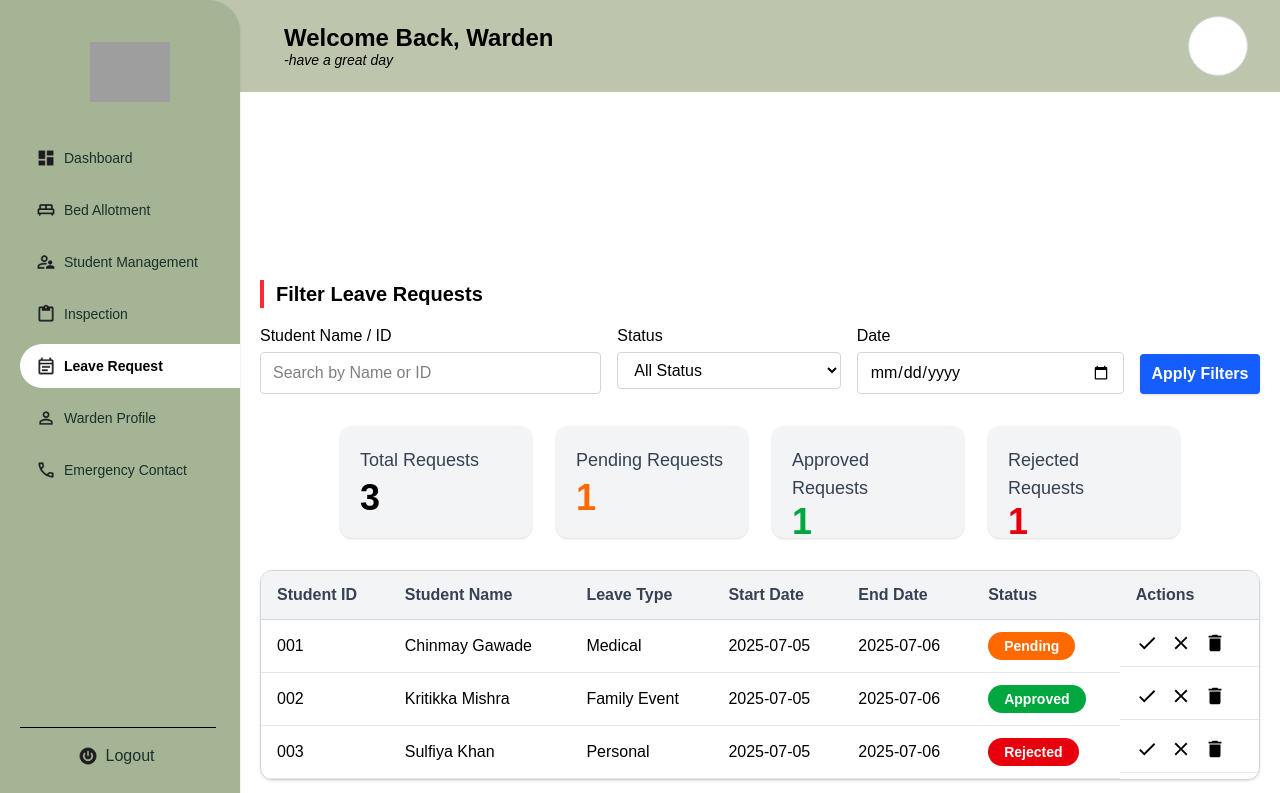
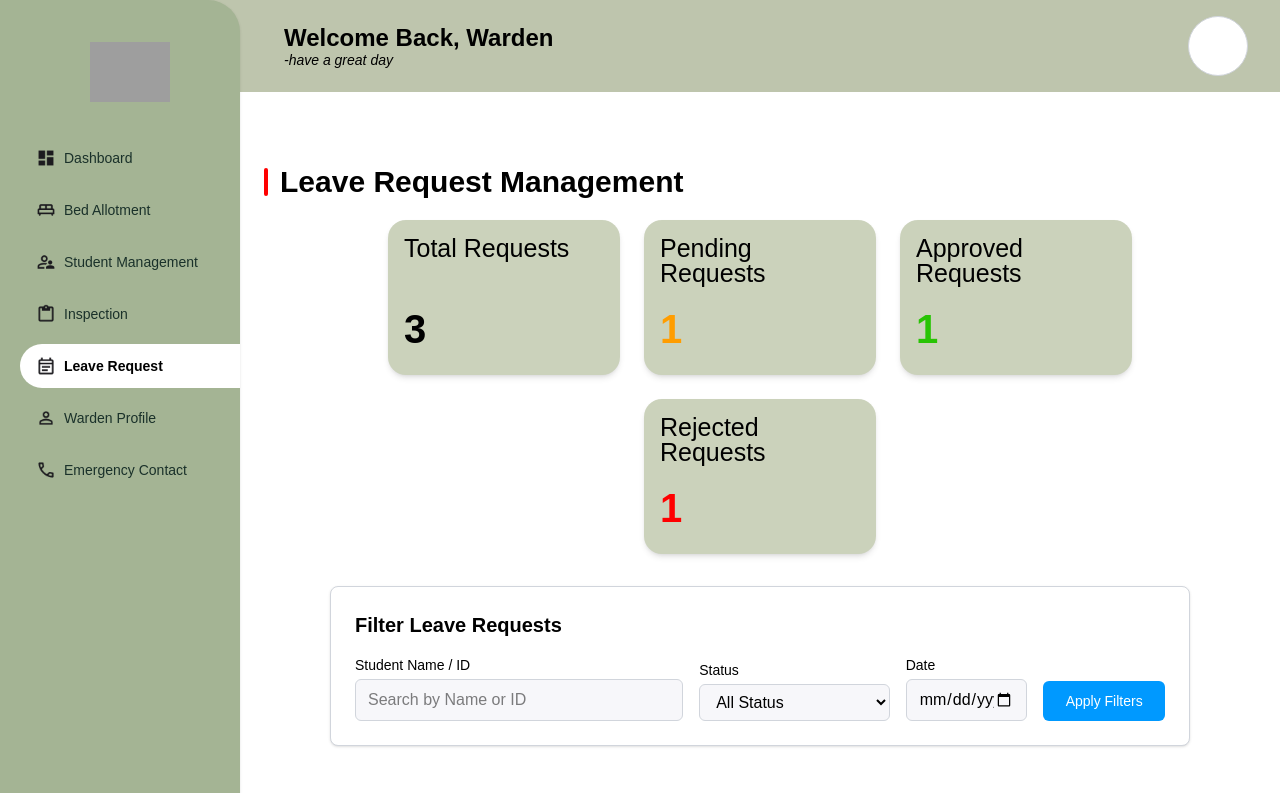
Before and after one commit to dev-nexcore/KGF_HM_Warden, a Next.js app: page /w-leave in a window 1280 px wide. Shown: the top 793 px of the page. Built offline with nearby package versions, Linux system fonts and the light colour scheme; grey boxes are pictures that could not be loaded.

Commit message:
update page.jsx, w-leave.jsx and profile.jsx

```diff
--- a/src/components/warden-leave/w-leave.jsx
+++ b/src/components/warden-leave/w-leave.jsx
@@ -1,7 +1,6 @@
 "use client";
 
-import { MdCheck, MdClose, MdDelete } from "react-icons/md";
-import { useState, useMemo } from "react";
+import React, { useState, useMemo } from "react";
 
 const allRows = [
   {
@@ -30,9 +29,9 @@ const allRows = [
   },
 ];
 
-function getChipColor(status) {
-  if (status === "Approved") return "bg-green-600";
-  if (status === "Pending") return "bg-orange-500";
+function getStatusColor(status) {
+  if (status === "Approved") return "bg-green-500";
+  if (status === "Pending") return "bg-yellow-400 text-black";
   return "bg-red-600";
 }
 
@@ -43,9 +42,8 @@ export default function LeaveRequestsDashboard() {
     date: "",
   });
 
-  const handleChange = (field) => (e) => {
+  const handleChange = (field) => (e) =>
     setFilters((f) => ({ ...f, [field]: e.target.value }));
-  };
 
   const filteredRows = useMemo(() => {
     return allRows.filter((row) => {
@@ -77,47 +75,71 @@ export default function LeaveRequestsDashboard() {
     const pending = filteredRows.filter((r) => r.status === "Pending").length;
     const approved = filteredRows.filter((r) => r.status === "Approved").length;
     const rejected = filteredRows.filter((r) => r.status === "Rejected").length;
+
     return [
-      { label: "Total Requests", value: total, valueColor: "text-black" },
-      { label: "Pending Requests", value: pending, valueColor: "text-orange-500" },
-      { label: "Approved Requests", value: approved, valueColor: "text-green-600" },
-      { label: "Rejected Requests", value: rejected, valueColor: "text-red-600" },
+      { label: "Total Requests", value: total, bgColor: "bg-[#CBD2BB]", textColor: "text-black" },
+      { label: "Pending Requests", value: pending, bgColor: "bg-[#CBD2BB]", textColor: "text-[#FF9D00]" },
+      { label: "Approved Requests", value: approved, bgColor: "bg-[#CBD2BB]", textColor: "text-[#28C404]" },
+      { label: "Rejected Requests", value: rejected, bgColor: "bg-[#CBD2BB]", textColor: "text-[#FF0000]" },
     ];
   }, [filteredRows]);
 
   return (
-    <div className="w-full p-5">
+    <div className="max-w-screen-xl mx-auto p-4">
+      {/* Section Title with Red Line */}
+      <div className="flex items-center ml-1 md:ml-2 mt-2 mb-5 max-w-[555px] mx-auto">
+        <div className="h-7 w-1 bg-[#FF0000] rounded mr-3" />
+        <span className="text-lg sm:text-xl md:text-2xl lg:text-3xl font-semibold text-black select-none">
+          Leave Request Management
+        </span>
+      </div>
+
+      {/* Summary Cards */}
+      <div className="flex flex-wrap justify-center gap-6 mb-8 px-2">
+        {stats.map(({ label, value, bgColor, textColor }) => (
+          <div
+            key={label}
+            className={`relative w-[232px] h-[155px] rounded-[18px] ${bgColor} shadow-md flex flex-col p-4`}
+          >
+            <div className={`font-medium text-[25px] leading-none text-black mb-auto font-poppins`}>
+              {label}
+            </div>
+            <div className={`absolute bottom-4 left-4 text-[40px] font-semibold ${textColor} font-poppins`}>
+              {value}
+            </div>
+          </div>
+        ))}
+      </div>
+
       {/* Filter Section */}
-      <section className="mb-8">
-        <div className="flex items-center mb-4">
-          <div className="w-1 h-7 bg-red-500 mr-3"></div>
-          <h2 className="text-lg md:text-xl font-bold">Filter Leave Requests</h2>
-        </div>
-        <div className="flex flex-wrap gap-4">
+      <div className="max-w-[860px] mx-auto mb-12 border border-gray-300 rounded-lg p-6 bg-white shadow-sm">
+        <h2 className="text-xl font-semibold mb-4">Filter Leave Requests</h2>
+        <div className="grid grid-cols-1 sm:grid-cols-12 gap-4 items-end">
           {/* Student Name / ID */}
-          <div className="flex-grow min-w-[200px]">
-            <label className="block mb-1 font-medium" htmlFor="studentFilter">
+          <div className="sm:col-span-5">
+            <label htmlFor="studentFilter" className="block text-sm font-medium mb-1">
               Student Name / ID
             </label>
             <input
+              type="text"
               id="studentFilter"
-              type="text"
               value={filters.student}
               onChange={handleChange("student")}
               placeholder="Search by Name or ID"
-              className="w-full rounded border border-gray-300 px-3 py-2 focus:outline-none focus:ring-2 focus:ring-blue-400"
+              className="w-full rounded-md border border-gray-300 bg-[#f7f7fa] px-3 py-2 focus:outline-none focus:ring-2 focus:ring-blue-500"
             />
           </div>
+
           {/* Status */}
-          <div className="flex-grow min-w-[150px]">
-            <label className="block mb-1 font-medium" htmlFor="statusFilter">
+          <div className="sm:col-span-3">
+            <label htmlFor="statusFilter" className="block text-sm font-medium mb-1">
               Status
             </label>
             <select
               id="statusFilter"
               value={filters.status}
               onChange={handleChange("status")}
-              className="w-full rounded border border-gray-300 px-3 py-2 bg-white focus:outline-none focus:ring-2 focus:ring-blue-400"
+              className="w-full rounded-md border border-gray-300 bg-[#f7f7fa] px-3 py-2 focus:outline-none focus:ring-2 focus:ring-blue-500"
             >
               <option value="">All Status</option>
               <option value="Pending">Pending</option>
@@ -125,115 +147,114 @@ export default function LeaveRequestsDashboard() {
               <option value="Rejected">Rejected</option>
             </select>
           </div>
+
           {/* Date */}
-          <div className="flex-grow min-w-[150px]">
-            <label className="block mb-1 font-medium" htmlFor="dateFilter">
+          <div className="sm:col-span-2">
+            <label htmlFor="dateFilter" className="block text-sm font-medium mb-1">
               Date
             </label>
             <input
+              type="date"
               id="dateFilter"
-              type="date"
               value={filters.date}
               onChange={handleChange("date")}
-              className="w-full rounded border border-gray-300 px-3 py-2 focus:outline-none focus:ring-2 focus:ring-blue-400"
+              className="w-full rounded-md border border-gray-300 bg-[#f7f7fa] px-3 py-2 focus:outline-none focus:ring-2 focus:ring-blue-500"
             />
           </div>
-          {/* Apply Button (optional) */}
-          <div className="flex items-end min-w-[120px]">
+
+          {/* Apply Filters Button */}
+          <div className="sm:col-span-2">
             <button
-              className="w-full bg-blue-600 hover:bg-blue-700 text-white font-semibold py-2 rounded shadow transition-colors focus:outline-none focus:ring-2 focus:ring-blue-400"
+              type="button"
+              className="w-full bg-[#0099ff] text-white py-2 px-4 rounded-md text-sm font-medium hover:bg-blue-700 transition h-10"
               onClick={() => {
-                // Filtering is real-time, optional no-op
+                // Filtering is live, no extra action needed here
               }}
             >
               Apply Filters
             </button>
           </div>
         </div>
-      </section>
-
-      {/* Summary Cards */}
-      <section className="mb-8 flex flex-wrap gap-6 justify-center">
-        {stats.map(({ label, value, valueColor }) => (
-          <div
-            key={label}
-            className="w-48 h-28 bg-gray-100 rounded-xl flex flex-col justify-between p-5 shadow-sm"
-          >
-            <p className="font-medium text-lg text-gray-700">{label}</p>
-            <p className={`text-4xl font-extrabold ${valueColor}`}>{value}</p>
       </div>
-        ))}
-      </section>
 
       {/* Leave Requests Table */}
-      <section>
-        <div className="overflow-x-auto rounded-xl border border-gray-300 shadow-sm">
-          <table className="w-full min-w-[700px] border-collapse">
-            <thead className="bg-gray-100 text-gray-700">
+      <div className="overflow-x-auto px-2">
+        <div className="bg-white rounded-lg shadow-sm border border-gray-200 p-4 min-w-[320px] max-w-[960px] mx-auto">
+          <table className="min-w-full">
+            <thead className="bg-gray-50 sticky top-0">
               <tr>
-                <th className="border-b border-gray-300 px-4 py-3 text-left">Student ID</th>
-                <th className="border-b border-gray-300 px-4 py-3 text-left">Student Name</th>
-                <th className="border-b border-gray-300 px-4 py-3 text-left">Leave Type</th>
-                <th className="border-b border-gray-300 px-4 py-3 text-left">Start Date</th>
-                <th className="border-b border-gray-300 px-4 py-3 text-left">End Date</th>
-                <th className="border-b border-gray-300 px-4 py-3 text-left">Status</th>
-                <th className="border-b border-gray-300 px-4 py-3 text-left">Actions</th>
+                <th className="px-3 py-2 text-left text-sm font-medium text-gray-700 min-w-[90px]">Student ID</th>
+                <th className="px-3 py-2 text-left text-sm font-medium text-gray-700 min-w-[150px]">Student Name</th>
+                <th className="px-3 py-2 text-left text-sm font-medium text-gray-700 min-w-[120px]">Leave Type</th>
+                <th className="px-3 py-2 text-left text-sm font-medium text-gray-700 min-w-[110px]">Start Date</th>
+                <th className="px-3 py-2 text-left text-sm font-medium text-gray-700 min-w-[110px]">End Date</th>
+                <th className="px-3 py-2 text-left text-sm font-medium text-gray-700 min-w-[100px]">Status</th>
+                <th className="px-3 py-2 text-left text-sm font-medium text-gray-700 min-w-[140px]">Actions</th>
               </tr>
             </thead>
-            <tbody>
-              {filteredRows.length === 0 ? (
-                <tr>
-                  <td
-                    colSpan={7}
-                    className="text-center p-8 text-gray-500 italic"
-                  >
-                    No leave requests found.
-                  </td>
-                </tr>
-              ) : (
-                filteredRows.map((row) => (
-                  <tr
-                    key={row.id + row.name}
-                    className="hover:bg-gray-50 transition-colors"
-                  >
-                    <td className="border-b border-gray-200 px-4 py-3">{row.id}</td>
-                    <td className="border-b border-gray-200 px-4 py-3">{row.name}</td>
-                    <td className="border-b border-gray-200 px-4 py-3">{row.type}</td>
-                    <td className="border-b border-gray-200 px-4 py-3">{row.start}</td>
-                    <td className="border-b border-gray-200 px-4 py-3">{row.end}</td>
-                    <td className="border-b border-gray-200 px-4 py-3">
+            <tbody className="divide-y divide-gray-200">
+              {filteredRows.map((row) => (
+                <tr key={row.id + row.name} className="hover:bg-gray-50">
+                  <td className="px-3 py-2 text-sm text-gray-900">{row.id}</td>
+                  <td className="px-3 py-2 text-sm text-gray-900">{row.name}</td>
+                  <td className="px-3 py-2 text-sm text-gray-900">{row.type}</td>
+                  <td className="px-3 py-2 text-sm text-gray-900">{row.start}</td>
+                  <td className="px-3 py-2 text-sm text-gray-900">{row.end}</td>
+                  <td className="px-3 py-2 text-sm text-gray-900">
                     <span
-                        className={`inline-block px-4 py-1 rounded-full text-white text-sm font-semibold ${
-                          getChipColor(row.status)
-                        }`}
+                      className={`inline-block text-white px-2 py-1 rounded text-xs font-semibold ${getStatusColor(
+                        row.status
+                      )}`}
                     >
                       {row.status}
                     </span>
                   </td>
-                    <td className="border-b border-gray-200 px-4 py-3 flex gap-3">
+                  <td className="px-3 py-2 text-sm text-gray-900">
+                    <div className="flex gap-2">
                       <button
-                        aria-label="Approve"
-                        className="hover:text-green-600"
+                        className="p-1 text-green-600 hover:text-green-800 transition rounded"
+                        title="Approve"
+                        type="button"
                       >
-                        <MdCheck size={22} />
+                        <svg className="w-5 h-5" fill="currentColor" viewBox="0 0 20 20">
+                          <path fillRule="evenodd" d="M16.707 5.293a1 1 0 010 1.414l-8 8a1 1 0 01-1.414 0l-4-4a1 1 0 011.414-1.414L8 12.586l7.293-7.293a1 1 0 011.414 0z" clipRule="evenodd" />
+                        </svg>
                       </button>
                       <button
-                        aria-label="Reject"
-                        className="hover:text-red-600"
+                        className="p-1 text-red-600 hover:text-red-800 transition rounded"
+                        title="Reject"
+                        type="button"
                       >
-                        <MdClose size={22} />
+                        <svg className="w-5 h-5" fill="currentColor" viewBox="0 0 20 20">
+                          <path fillRule="evenodd" d="M4.293 4.293a1 1 0 011.414 0L10 8.586l4.293-4.293a1 1 0 111.414 1.414L11.414 10l4.293 4.293a1 1 0 01-1.414 1.414L10 11.414l-4.293 4.293a1 1 0 01-1.414-1.414L8.586 10 4.293 5.707a1 1 0 010-1.414z" clipRule="evenodd" />
+                        </svg>
                       </button>
-                      <button aria-label="Delete" className="hover:text-gray-600">
-                        <MdDelete size={22} />
+                      <button
+                        className="p-1 text-gray-600 hover:text-gray-800 transition rounded"
+                        title="Delete"
+                        type="button"
+                      >
+                        <svg className="w-5 h-5" fill="currentColor" viewBox="0 0 20 20">
+                          <path fillRule="evenodd" d="M9 2a1 1 0 000 2h2a1 1 0 100-2H9z" clipRule="evenodd" />
+                          <path fillRule="evenodd" d="M10 18a8 8 0 100-16 8 8 0 000 16zM8.707 7.293a1 1 0 00-1.414 1.414L8.586 10l-1.293 1.293a1 1 0 101.414 1.414L10 11.414l1.293 1.293a1 1 0 001.414-1.414L11.414 10l1.293-1.293a1 1 0 00-1.414-1.414L10 8.586 8.707 7.293z" clipRule="evenodd" />
+                        </svg>
                       </button>
+                    </div>
                   </td>
                 </tr>
-                ))
+              ))}
+
+              {filteredRows.length === 0 && (
+                <tr>
+                  <td colSpan={7} className="px-3 py-8 text-center text-gray-500">
+                    No leave requests found.
+                  </td>
+                </tr>
               )}
             </tbody>
           </table>
         </div>
-      </section>
+      </div>
     </div>
   );
 }
```
Also changed, not shown: src/components/warden-profile/profile.jsx (+58 -47 lines). Lines whose indentation alone changed are shown as unchanged.
